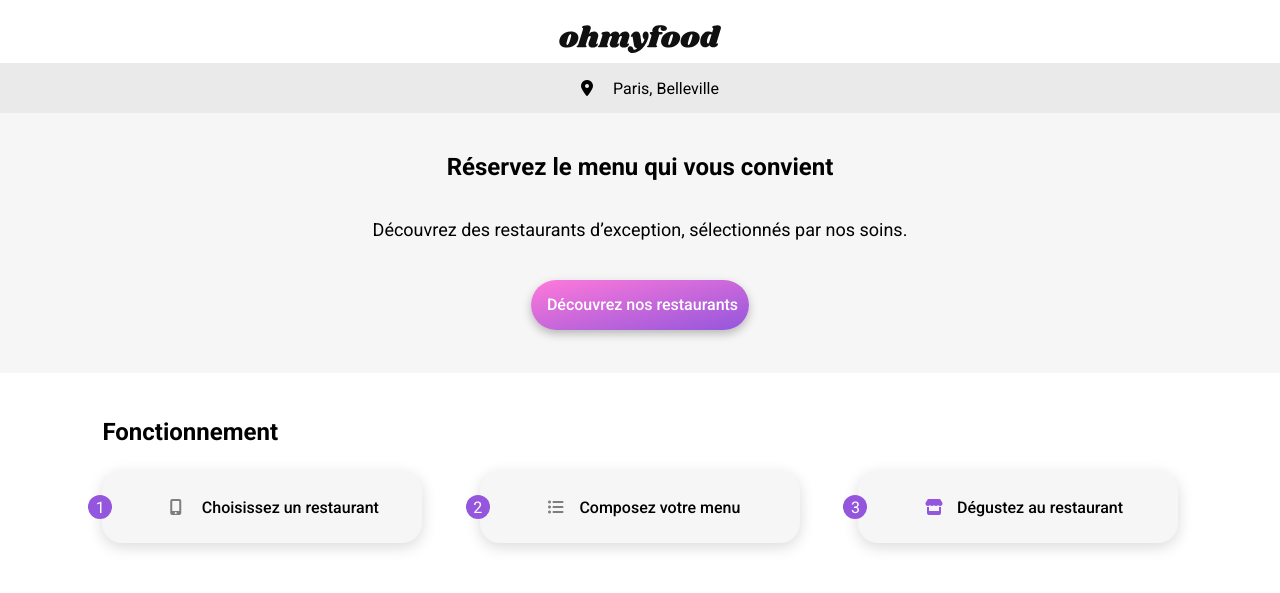
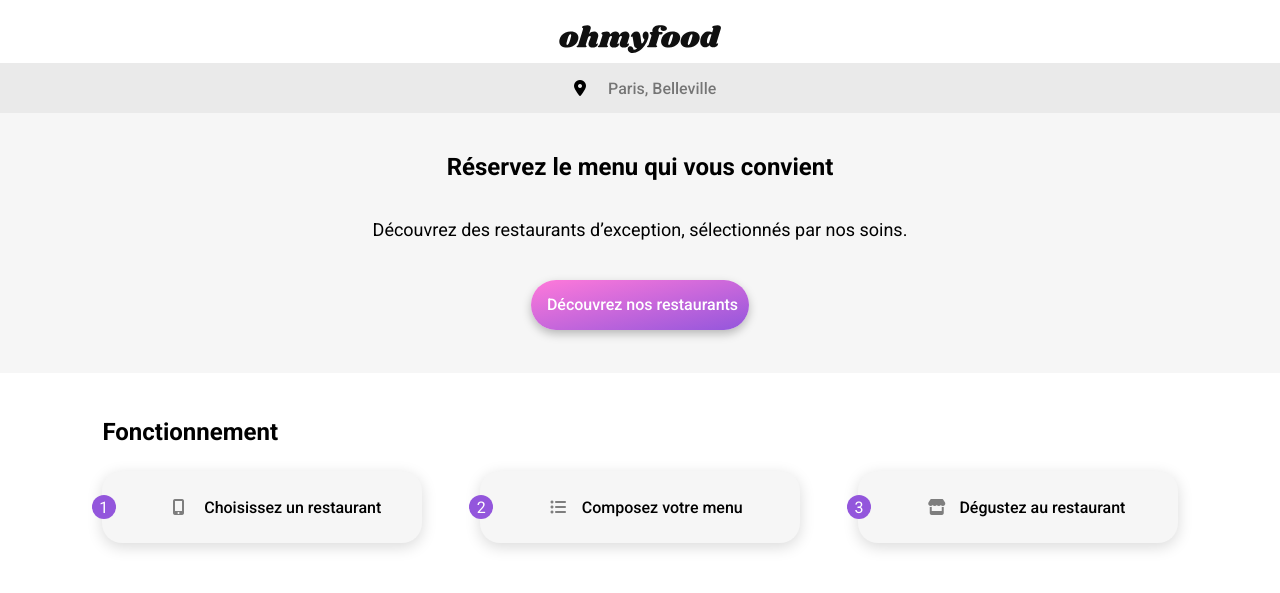
Before and after one commit to IsidoreSko/OhMyFood, a website: page index.html in a window 1280 px wide. Shown: the top 593 px of the page. Drawn offline with Linux system fonts and the light colour scheme; a web font is replaced by a local one.

Commit message:
retouches 3

```diff
--- a/index.html
+++ b/index.html
@@ -48,12 +48,17 @@
       <img src="./assets/images/logo/ohmyfood@2x.svg" alt="logo de Ohmyfood" />
     </header>
     <!-- Ajout de la barre de reherche -->
-    <div class="Localisation-Bar">
+    <form class="Localisation-Bar">
       <!-- Ajout de l'icône "localisation" -->
       <i class="fa-solid fa-location-dot"></i>
       <!-- Case de recherche de la ville -->
-      <span>Paris, Belleville</span>
-    </div>
+      <input
+        class="button-city"
+        type="text"
+        aria-label="recherche de lieu"
+        placeholder="Paris, Belleville"
+      />
+    </form>
     <!-- Ajout de la section "info-barre"-->
     <section class="Info-Bar">
       <h1 class="title">Réservez le menu qui vous convient</h1>
@@ -67,32 +72,32 @@
       <h2>Fonctionnement</h2>
       <div class="all-gray-rectangle">
         <!-- Premier rectangle gris-->
-        <div class="rectangle-gray">
+        <a class="rectangle-gray" href="#">
           <!-- Pastille  avec le numéro-->
           <div class="rectangle-gray__number">1</div>
           <!-- Insertion de l'icône -->
           <i class="fa-solid fa-mobile-screen-button rectangle-gray__i"></i>
           <!-- Texte du rectangle -->
           <p class="rectangle-gray__text">Choisissez un restaurant</p>
-        </div>
+        </a>
         <!-- Deuxième rectangle gris -->
-        <div class="rectangle-gray">
+        <a class="rectangle-gray" href="#">
           <!-- Pastille  avec le numéro-->
           <div class="rectangle-gray__number">2</div>
           <!-- Insertion de l'icône -->
           <i class="fa-sharp fa-solid fa-list-ul rectangle-gray__i"></i>
           <!-- Texte du rectangle -->
           <p class="rectangle-gray__text">Composez votre menu</p>
-        </div>
+        </a>
         <!-- Troisième rectangle gris -->
-        <div class="rectangle-gray">
+        <a class="rectangle-gray" href="#">
           <!-- Pastille  avec le numéro-->
           <div class="rectangle-gray__number">3</div>
           <!-- Insertion de l'icône -->
           <i class="fa-solid fa-store rectangle-gray__i"></i>
           <!-- Texte du rectangle -->
           <p class="rectangle-gray__text">Dégustez au restaurant</p>
-        </div>
+        </a>
       </div>
     </section>
     <!-- Ajout de la section "restaurants" -->
--- a/sass/pages/_accueilSite.scss
+++ b/sass/pages/_accueilSite.scss
@@ -22,6 +22,15 @@
     height: 50px;
     background-color: v.$gray-second-color;
 }
+
+.button-city {
+    color:v.$anthracite-color;
+    border: none;
+    background-clip: text;
+    font-weight: 500;
+    font-size: 16px;
+    width: 120px;
+    }
 
 // Concernant l'icône localisation:
 
@@ -88,6 +97,7 @@
     flex-direction: column;
     justify-content: center;
     align-items: center;
+
 // Changement de position des rectangles gris en format desktop:
   @media (min-width: 1024px){
     display: flex;
@@ -109,6 +119,11 @@
     display: flex;
     flex-direction: row;
     align-items: center;
+    &:active {
+         i{
+            color: v.$primary-color;
+         }
+    }
     justify-content: center;
     @media (min-width: 1024px) {
         width: 25%;
@@ -152,10 +167,6 @@
     width: 16px;
     height: 16px;
 }
-// Couleur de l'icone "store":
-    & .fa-store {
-        color: v.$primary-color;
-}
 }
 
 
```
Also changed, not shown: assets/css/style.css, 1 other file.
